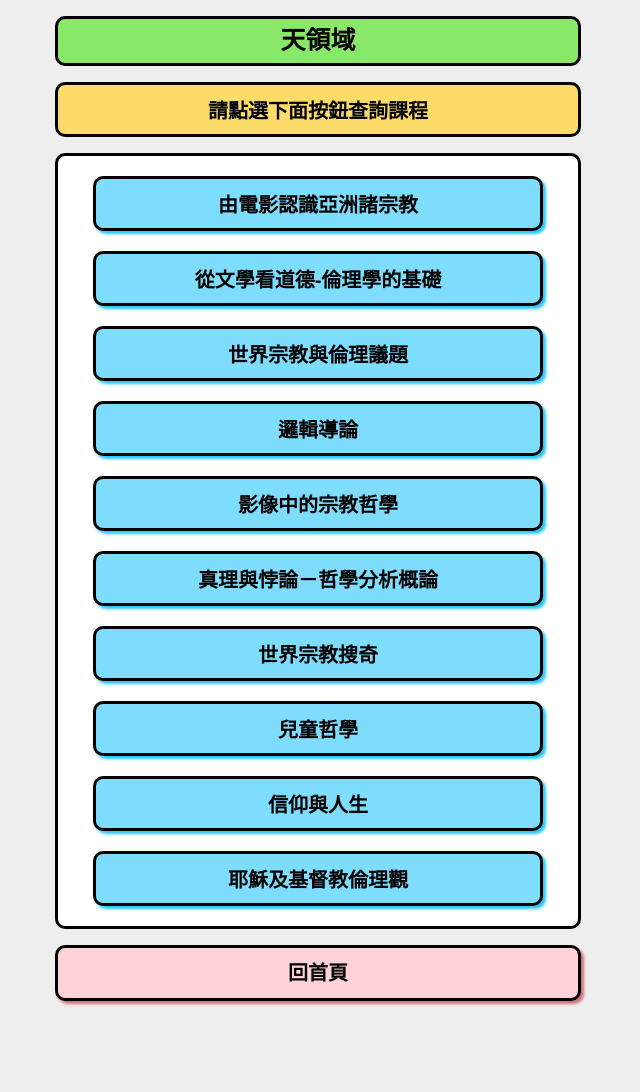
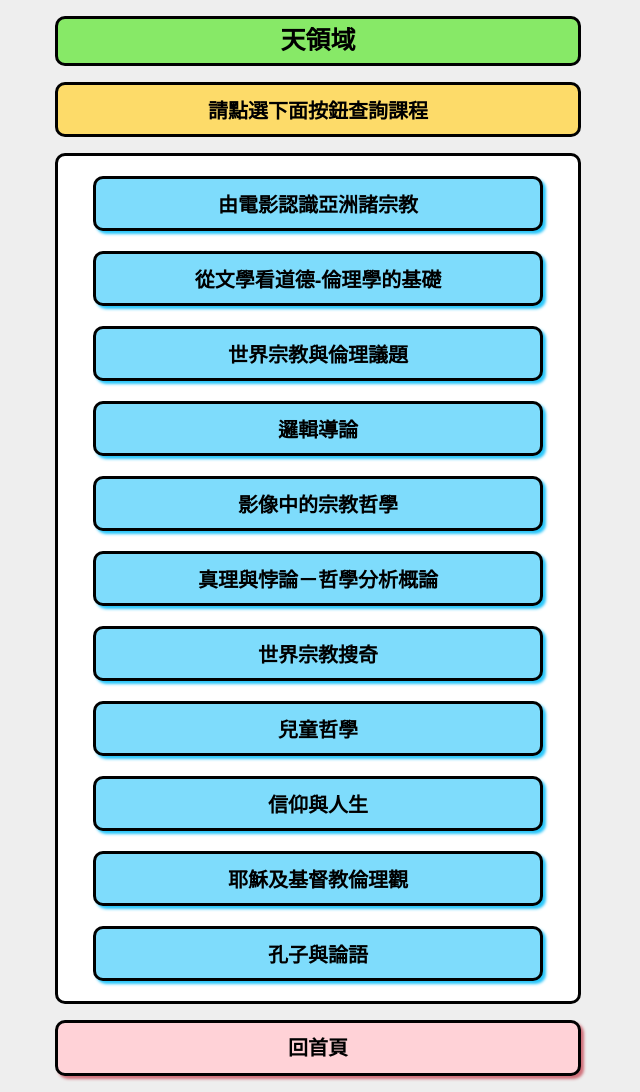
Before and after one commit to hyhakisaku/MMCGeneralCourse, a plain HTML site: page 01_tian.html in a window 1280 px wide. Shown: the whole page, without its empty margins (322-962 px from the left). Before the commit the page ends 1017 px from the top, so only its background shows below. Drawn offline with Linux system fonts and the light colour scheme.

Commit message:
Update 01_tian.html

```diff
--- a/01_tian.html
+++ b/01_tian.html
@@ -27,6 +27,7 @@
 	<div> <input type="button" class="btn_course" value="兒童哲學" onclick="a08(); "/>		</div>
 	<div> <input type="button" class="btn_course" value="信仰與人生" onclick="a09(); "/>		</div>
 	<div> <input type="button" class="btn_course" value="耶穌及基督教倫理觀" onclick="a10(); "/>		</div>
+	<div> <input type="button" class="btn_course" value="孔子與論語" onclick="a11(); "/>		</div>
 
 
 
```
